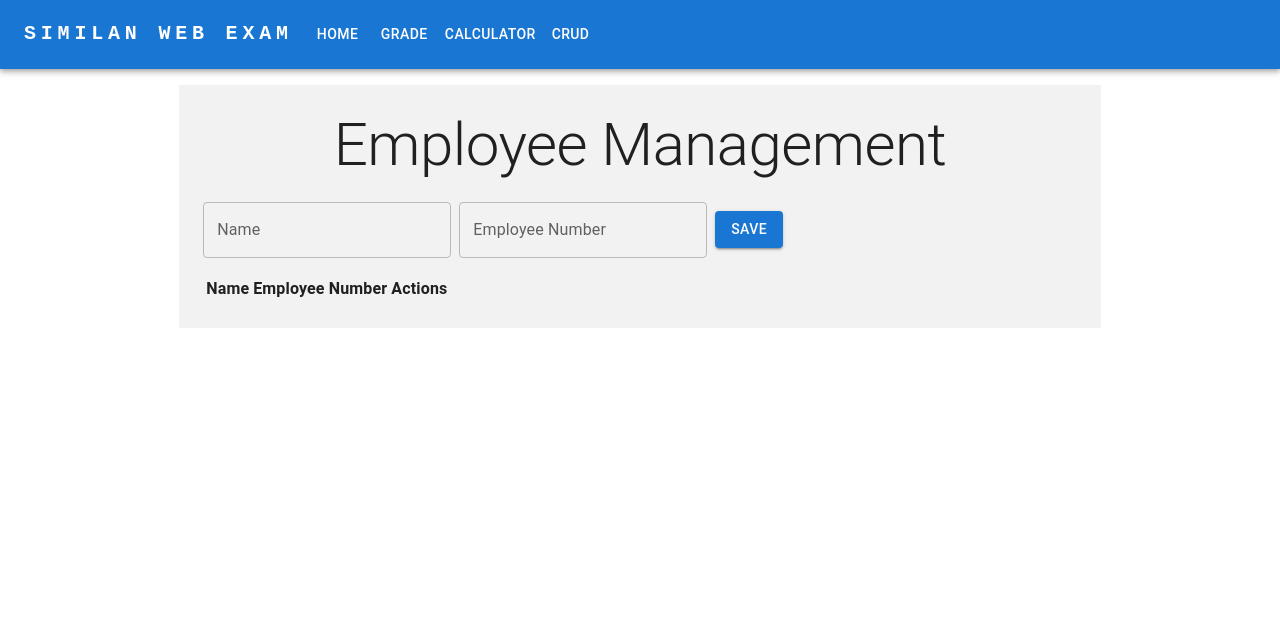
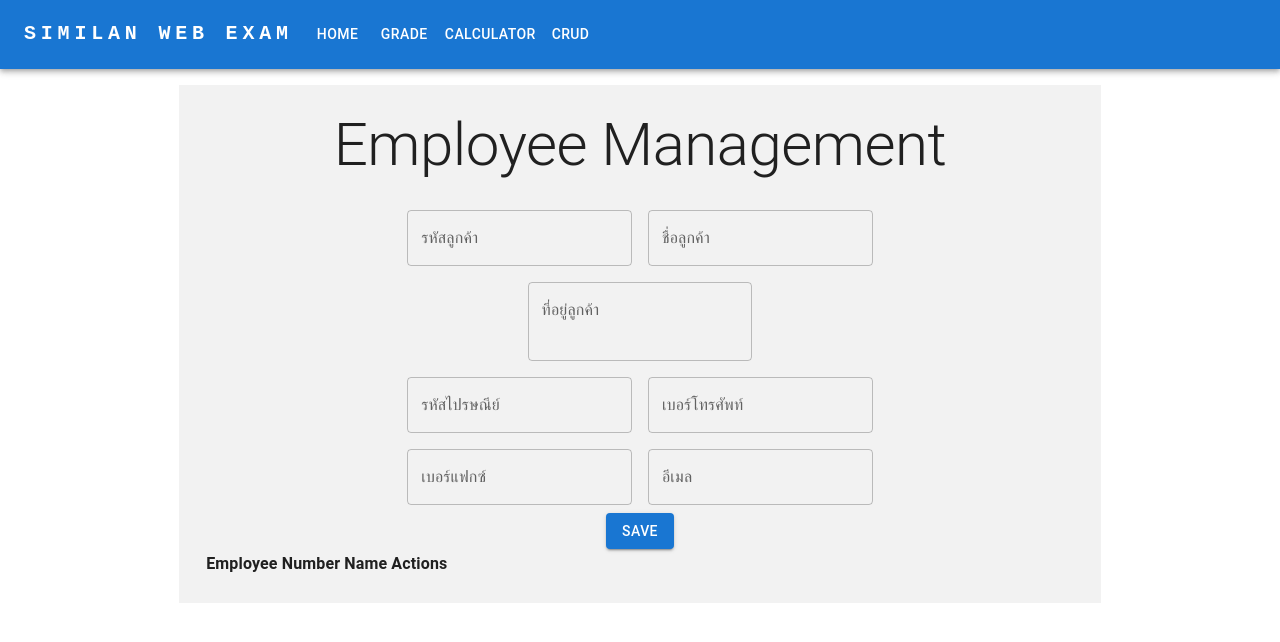
Before and after one commit to theerawit1997/react-test, a React (Create React App) app: page /crud in a window 1280 px wide. Shown: the top 642 px of the page. Built offline with nearby package versions, Linux system fonts and the light colour scheme.

Commit message:
Update CRUD.js
edit input

```diff
--- a/src/CRUD.js
+++ b/src/CRUD.js
@@ -80,41 +80,92 @@ const CRUD = () => {
         }}
       >
         <Box
-          sx={{ bgcolor: "#f2f2f2", p: 3, width: "80%", textAlign: "center" }}
+          component="form"
+          sx={{
+            bgcolor: "#f2f2f2",
+            p: 3,
+            width: "80%",
+            textAlign: "center",
+            "& .MuiTextField-root": { m: 1, width: "25ch" },
+          }}
+          noValidate
+          autoComplete="off"
         >
           <Typography variant="h2" gutterBottom>
             Employee Management
           </Typography>
           <form>
-            <div
-              style={{
-                display: "flex",
-                alignItems: "center",
-                marginBottom: "16px",
-              }}
-            >
+            <div>
               <TextField
-                label="Name"
-                variant="outlined"
-                value={newEmployee.name}
-                onChange={(e) => handleInputChange("name", e.target.value)}
-                style={{ marginRight: "8px" }}
-              />
-              <TextField
-                label="Employee Number"
+                label="รหัสลูกค้า"
                 variant="outlined"
                 value={newEmployee.employeeNumber}
                 onChange={(e) =>
                   handleInputChange("employeeNumber", e.target.value)
                 }
                 style={{ marginRight: "8px" }}
+                multiline
+                maxRows={1}
               />
+              <TextField
+                label="ชื่อลูกค้า"
+                variant="outlined"
+                value={newEmployee.name}
+                onChange={(e) => handleInputChange("name", e.target.value)}
+                style={{ marginRight: "8px" }}
+                multiline
+                maxRows={1}
+              />
+            </div>
+            <div>
+              <TextField
+                label="ที่อยู่ลูกค้า"
+                variant="outlined"
+                // ....
+                style={{ marginRight: "8px" }}
+                multiline
+                rows={2}
+                maxRows={6}
+              />
+            </div>
+            <div>
+              <TextField
+                label="รหัสไปรษณีย์"
+                variant="outlined"
+                // ....
+                style={{ marginRight: "8px" }}
+                multiline
+                maxRows={1}
+              />
+              <TextField
+                label="เบอร์โทรศัพท์"
+                variant="outlined"
+                // ....
+                style={{ marginRight: "8px" }}
+                multiline
+                maxRows={1}
+              />
+            </div>
+            <div>
+              <TextField
+                label="เบอร์แฟกซ์"
+                variant="outlined"
+                // ....
+                style={{ marginRight: "8px" }}
+                multiline
+                maxRows={1}
+              />
+              <TextField
+                label="อีเมล"
+                variant="outlined"
+                // ....
+                style={{ marginRight: "8px" }}
+                multiline
+                maxRows={1}
+              />
+            </div>
             {editingIndex === null ? (
-                <Button
-                  variant="contained"
-                  color="primary"
-                  onClick={addEmployee}
-                >
+              <Button variant="contained" color="primary" onClick={addEmployee}>
                 Save
               </Button>
             ) : (
@@ -126,7 +177,7 @@ const CRUD = () => {
                 Update
               </Button>
             )}
-            </div>
+
             {error && (
               <Typography variant="body2" color="error">
                 {error}
@@ -136,16 +187,16 @@ const CRUD = () => {
           <table>
             <thead>
               <tr>
+                <th>Employee Number</th>
                 <th>Name</th>
-                <th>Employee Number</th>
                 <th>Actions</th>
               </tr>
             </thead>
             <tbody>
               {employees.map((employee, index) => (
                 <tr key={index}>
+                  <td>{employee.employeeNumber}</td>
                   <td>{employee.name}</td>
-                  <td>{employee.employeeNumber}</td>
                   <td>
                     <Button
                       variant="outlined"
```
Lines whose indentation alone changed are shown as unchanged.
